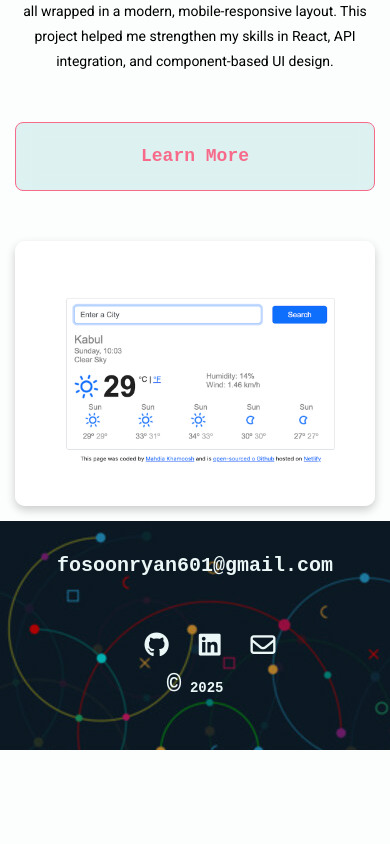
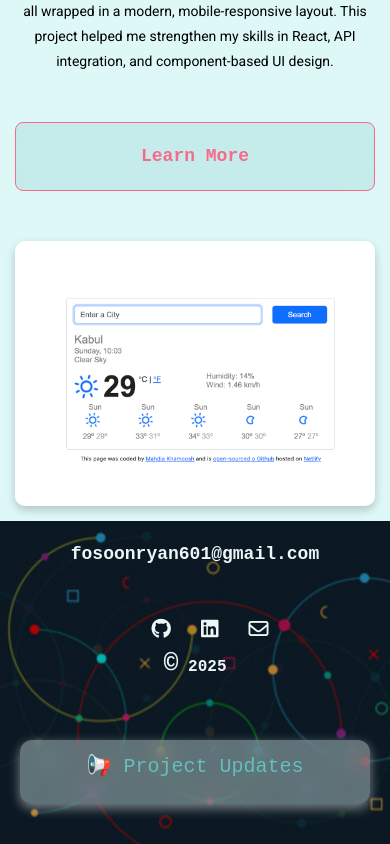
Before and after one commit to Mahdia-123/my-portfolio, a React (Create React App) app: page / in a window 390 px wide. Shown: the part 3454-4298 px from the top of the page. Before the commit the page ends 4204 px from the top, so only its background shows below. Built offline with nearby package versions, Linux system fonts and the light colour scheme; the HTML template or start-up script is replaced by a standard one; a web font is replaced by a local one.

Commit message:
update footer

```diff
--- a/package.json
+++ b/package.json
@@ -6,6 +6,7 @@
     "@popperjs/core": "^2.11.8",
     "bootstrap": "^5.3.7",
     "cra-template": "1.3.0",
+    "framer-motion": "^12.23.12",
     "react": "^18.3.1",
     "react-dom": "^18.3.1",
     "react-loader-spinner": "^6.1.6",
--- a/src/App.css
+++ b/src/App.css
@@ -1,7 +1,7 @@
 body {
   font-family: "PT Mono", monospace;
   margin: 0 auto;
-  background: #fcfefe;
+  background: #def7f7 !important;
 }
 .container-fluid {
   margin: 0;
--- a/src/components/Footer.css
+++ b/src/components/Footer.css
@@ -1,6 +1,6 @@
 .contact-links a {
   margin-left: 30px;
-  font-size: 40px;
+  font-size: 25px;
   color: #ebf6f6;
   text-decoration: none;
 }
@@ -8,7 +8,7 @@
   color: #f76b8a;
 }
 footer {
-  padding: 30px 50px;
+  padding: 30px 60px;
   margin: 0 auto;
   background-image: linear-gradient(rgba(0, 0, 0, 0.3), rgba(0, 0, 0, 0.3)),
     url("/public/images/footer wall paper.jpg");
@@ -17,8 +17,8 @@ footer {
 footer .email a {
   line-height: 1.5;
   text-decoration: none;
-  font-size: 30px;
-  font-weight: bolder;
+  font-size: 20px;
+  font-weight: bold;
   color: #ebf6f6;
   transition: all 200ms ease-in-out;
 }
@@ -30,6 +30,7 @@ footer p {
   text-align: center;
   color: #ebf6f6;
   font-weight: bold;
+  font-size: 16px !important;
 }
 footer span a {
   color: #ebf6f6;
@@ -39,11 +40,14 @@ footer span a:hover {
   color: #f76b8a;
 }
 @media (max-width: 960px) {
+  footer {
+    padding: 20px 0px;
+  }
   footer .email a {
-    font-size: 20px;
+    font-size: 18px;
   }
   .contact-links a {
-    font-size: 25px;
+    font-size: 20px;
   }
   footer p {
     font-size: 14px;
--- a/src/components/Footer.js
+++ b/src/components/Footer.js
@@ -1,11 +1,14 @@
 import React from "react";
 import "./Footer.css";
+import Updates from "../pages/Updates";
 import NewDate from "./NewDate";
 export default function Footer() {
   return (
     <div>
       {" "}
       <footer>
+        <div className="grid">
+          <div>
             <div class="email text-center mb-5">
               <a href="mailto:fosoonryan601@gmail.com" rel="noreferrer">
                 fosoonryan601@gmail.com
@@ -53,6 +56,11 @@ export default function Footer() {
               </span>
             </p>
             <NewDate date={new Date()} />
+          </div>
+          <div>
+            <Updates />
+          </div>
+        </div>
       </footer>
     </div>
   );
--- a/src/pages/Achievements.css
+++ b/src/pages/Achievements.css
@@ -98,7 +98,7 @@
   padding: 20px;
 }
 .achievement-container.white {
-  background-color: #fcfefe;
+  background-color: #def7f7;
 }
 
 .achievement-container.black {
--- a/src/pages/Projects.css
+++ b/src/pages/Projects.css
@@ -157,7 +157,7 @@ header {
   .heading2 {
     text-align: center;
     font-size: 30px;
-    color: white;
+    color: white !important;
   }
   .mt-5 {
     display: none;
--- /dev/null
+++ b/src/pages/Updates.css
@@ -0,0 +1,48 @@
+.updates-panel {
+  width: 400px;
+  margin: 20px auto;
+  padding: 15px;
+  background: rgba(222, 247, 247, 0.4);
+  backdrop-filter: blur(10px);
+  border-radius: 12px;
+  box-shadow: 0 4px 12px rgba(255, 255, 255, 0.473);
+  color: black;
+}
+
+.title {
+  margin-bottom: 10px;
+  text-align: center;
+  color: #66bfbf;
+}
+
+.updates-list {
+  max-height: 200px;
+  overflow-y: auto;
+  display: flex;
+  flex-direction: column;
+  gap: 10px;
+}
+
+.update-item {
+  padding: 10px;
+  background: white;
+  border-radius: 8px;
+  box-shadow: 0 2px 5px rgba(0, 0, 0, 0.1);
+  font-size: 14px;
+}
+.grid {
+  display: grid;
+  grid-template-columns: repeat(2, ifr);
+}
+@media (max-width: 960px) {
+  .grid {
+    grid-template-columns: 1fr;
+  }
+  .title {
+    font-size: 20px;
+  }
+  .updates-panel {
+    max-width: 350px;
+    margin-top: 0;
+  }
+}
--- /dev/null
+++ b/src/pages/Updates.js
@@ -0,0 +1,51 @@
+import React, { useState, useEffect } from "react";
+import { motion, AnimatePresence } from "framer-motion";
+import "./Updates.css";
+export default function Updates() {
+  const [updates, setUpdates] = useState([]);
+
+  // Fake messages for demo
+  const fakeMessages = [
+    "🚀 New feature deployed!",
+    "🐛 Bug fix in authentication module.",
+    "⚡ Server performance improved.",
+    "🎨 Updated UI styles.",
+    "🔒 Security patch applied.",
+  ];
+
+  // Add new update every 15 seconds
+  useEffect(() => {
+    const interval = setInterval(() => {
+      const randomMessage =
+        fakeMessages[Math.floor(Math.random() * fakeMessages.length)];
+      setUpdates((prev) => [
+        { id: Date.now(), text: randomMessage },
+        ...prev, // newest at top
+      ]);
+    }, 15000);
+
+    return () => clearInterval(interval);
+  }, []);
+
+  return (
+    <div className="updates-panel">
+      <h2 className="title">📢 Project Updates</h2>
+      <div className="updates-list">
+        <AnimatePresence>
+          {updates.map((update) => (
+            <motion.div
+              key={update.id}
+              initial={{ opacity: 0, x: -50 }}
+              animate={{ opacity: 1, x: 0 }}
+              exit={{ opacity: 0, x: 50 }}
+              transition={{ duration: 0.5 }}
+              className="update-item"
+            >
+              {update.text}
+            </motion.div>
+          ))}
+        </AnimatePresence>
+      </div>
+    </div>
+  );
+}
```
Also changed, not shown: 1 other file (tests, documents, lock files or other folders). Lines whose indentation alone changed are shown as unchanged.
